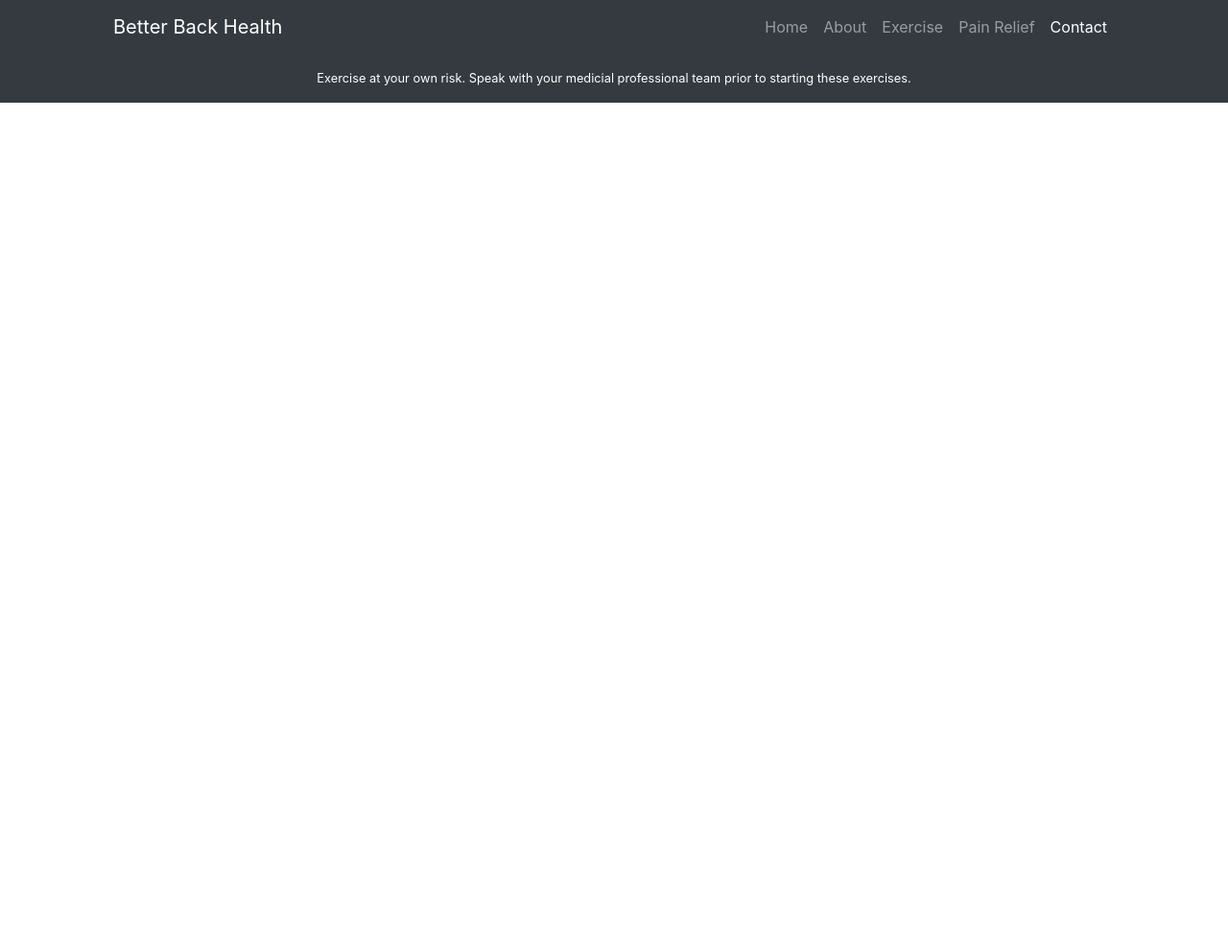
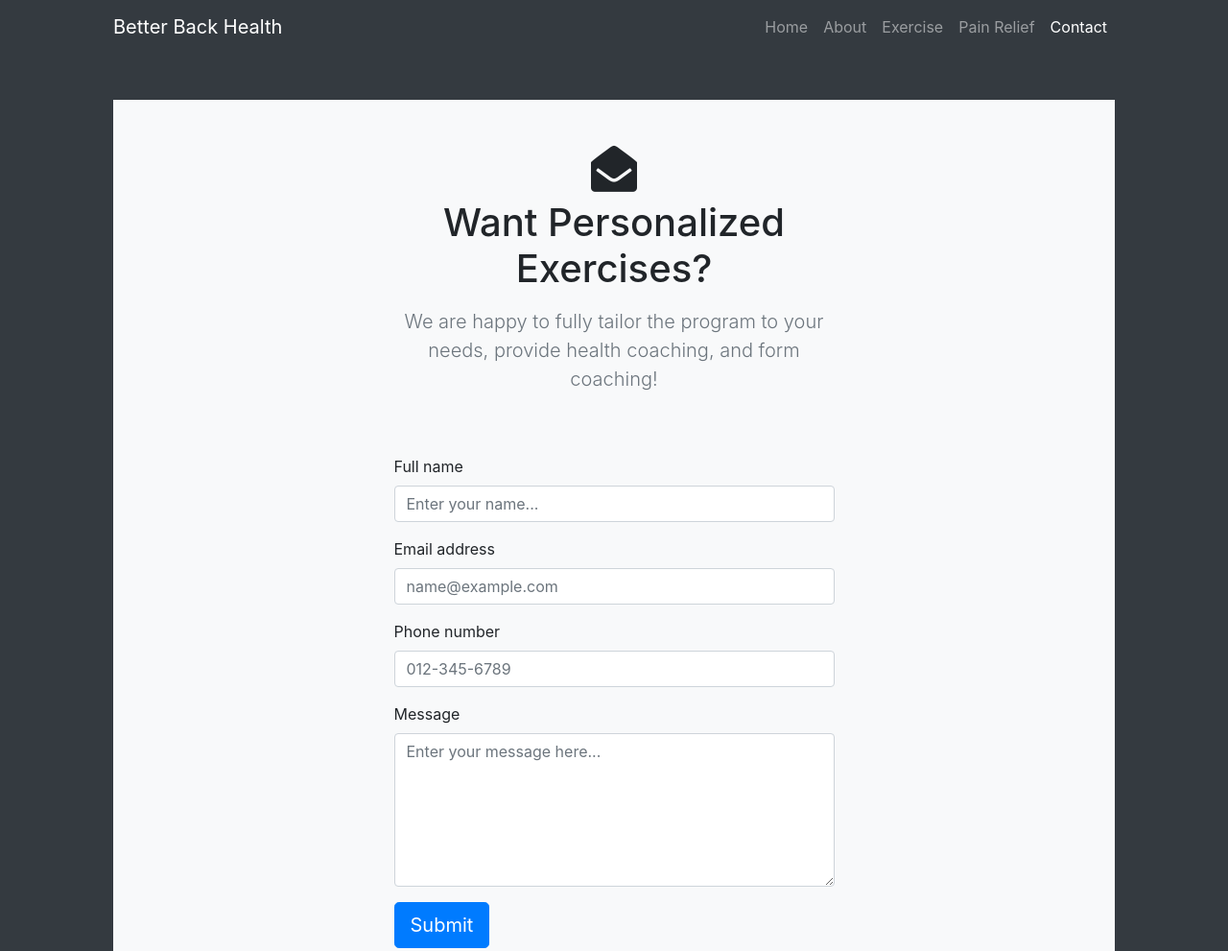
Before and after one commit to RemleyNick/bootstrap-project, a website: page contact.html in a window 1280 px wide. Shown: the top 991 px of the page at 96% size. Before the commit the page ends 800 px from the top, so only its background shows below. Drawn offline with nearby package versions, Linux system fonts and the light colour scheme.

Commit message:
form for Contact page

```diff
--- a/contact.html
+++ b/contact.html
@@ -38,6 +38,49 @@
         </div>
     </nav>
 
+    <!--Contact Form-->
+    <section class="bg-dark py-5">
+        <div class="container px-5">
+            <div class="bg-light rounded-3 py-5 px-4 px-md-5 mb-5">
+                <div class="row justify-content-center text-center mb-5">
+                    <div class="col-lg-8 col-xl-6">
+                        <i class="fa fa-envelope-open fa-3x pb-2"></i>
+                        <h1 class="fw-bolder">Want Personalized Exercises?</h1>
+                        <p class="lead fw-normal text-muted pt-2">We are happy to fully tailor the program to your needs, provide health coaching, and form coaching!</p>
+                   </div>
+                </div>
+                   <div class="row justify-content-center">
+                    <div class="col-md-8 col-xl-6">
+                        <form id="contactForm">
+                            <!-- Name input-->
+                            <div class="form-floating mb-3">
+                                <label for="name">Full name</label>
+                                <input class="form-control" id="name" type="text" placeholder="Enter your name..." required />
+                            </div>
+                            <!-- Email address input-->
+                            <div class="form-floating mb-3">
+                                <label for="email">Email address</label>
+                                <input class="form-control" id="email" type="email" placeholder="name@example.com" required />
+                            </div>
+                            <!-- Phone number input-->
+                            <div class="form-floating mb-3">
+                                <label for="phone">Phone number</label>
+                                <input class="form-control" type="tel" id="phone" name="phone" placeholder="012-345-6789" pattern="[0-9]{3}-[0-9]{3}-[0-9]{4}" required>
+                            </div>
+                            <!-- Message input-->
+                            <div class="form-floating mb-3">
+                                <label for="message">Message</label>
+                                <textarea class="form-control" id="message" type="text" placeholder="Enter your message here..." style="height: 10rem" required></textarea>
+                            </div>
+                            <!-- Submit Button-->
+                            <button class="btn btn-primary btn-lg" id="submitButton" type="submit">Submit</button>
+                        </form>
+                    </div>
+                </div>
+            </div>
+        </div>
+    </section>
+
     <footer class="bg-dark py-3 mt-auto">
         <div class="container px-5">
             <div class="row row-content justify-content-center">
--- a/styles.css
+++ b/styles.css
@@ -7,7 +7,6 @@
   justify-content: center;
 }
 .card img {
-  filter: grayscale(100%);
   max-height: 100%;
   border-radius: 10%;
   display: block;
```
Also changed, not shown: index.html (+4 -4 lines).
